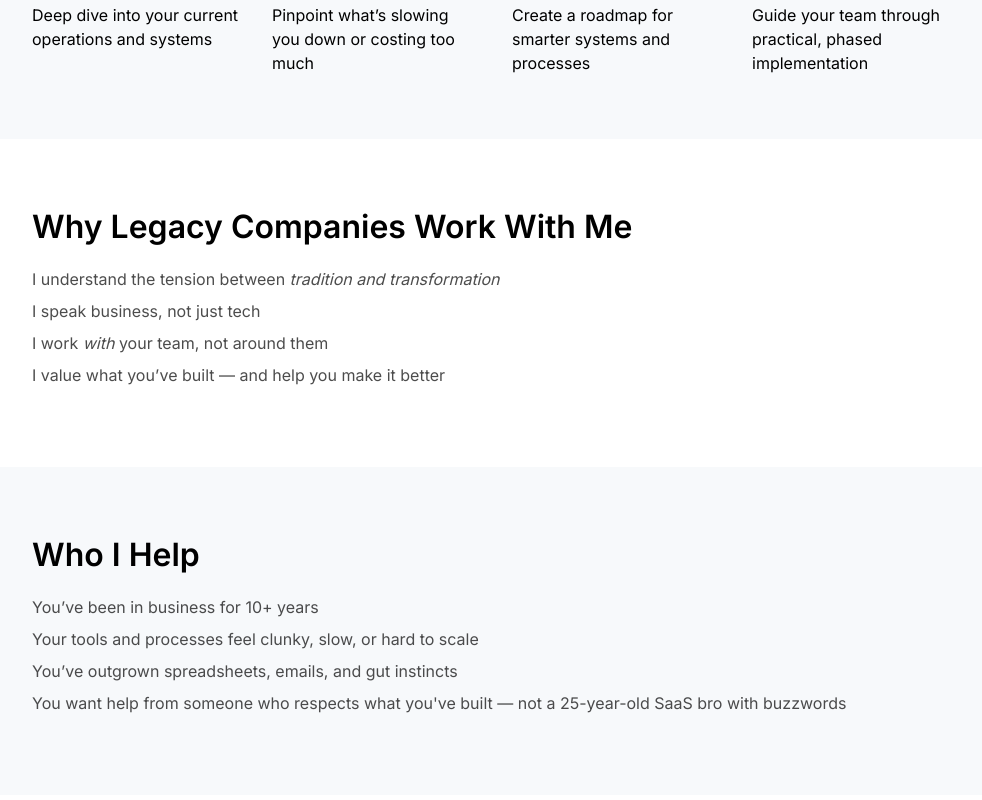
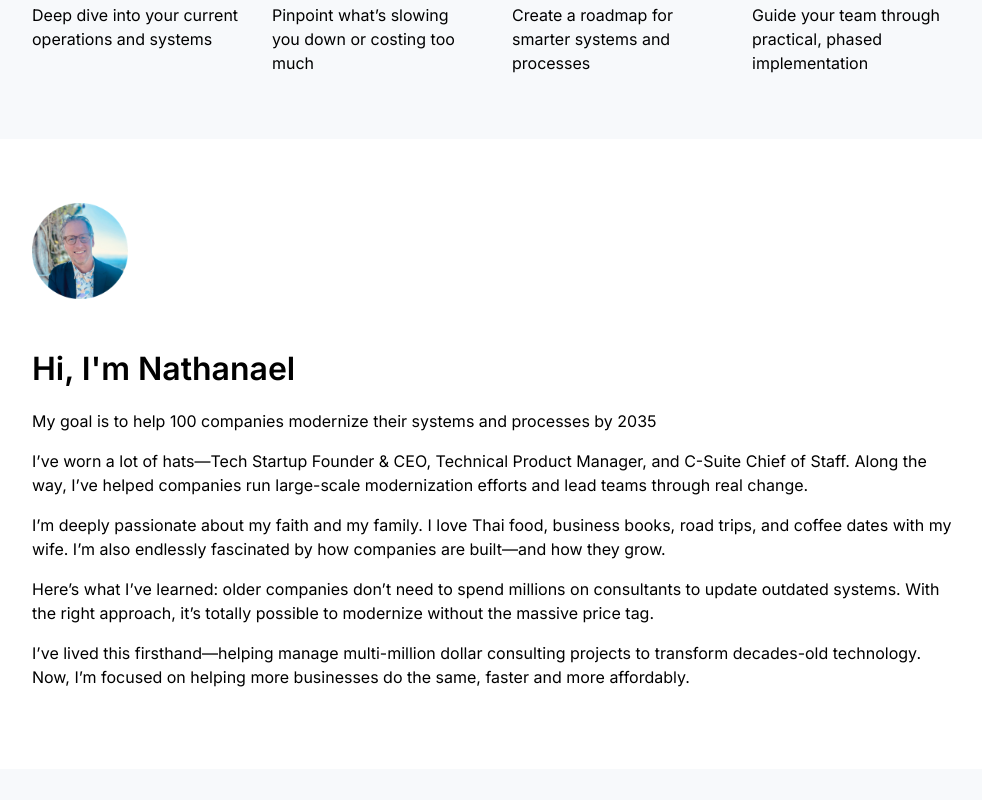
Before and after one commit to nathanaelnienaber/n2n.work, a React (Vite) app: page / in a window 1280 px wide. Shown: the part 2220-3020 px from the top of the page, without its empty margins (144-1126 px from the left). Built offline with nearby package versions, Linux system fonts and the light colour scheme.

Commit message:
added me section

```diff
--- a/src/App.jsx
+++ b/src/App.jsx
@@ -4,6 +4,7 @@ import About from './components/About';
 import Services from './components/Services';
 import FocusAreas from './components/FocusAreas';
 import Process from './components/Process';
+import Me from './components/Me';
 import Why from './components/Why';
 import Who from './components/Who';
 import Pricing from './components/Pricing';
@@ -21,6 +22,7 @@ export default function App() {
         <Services />
         <FocusAreas />
         <Process />
+        <Me />
         <Why />
         <Who />
         <Pricing />
--- /dev/null
+++ b/src/components/Me.jsx
@@ -0,0 +1,33 @@
+export default function Me() {
+  return (
+    <section id="me">
+      <div className="container">
+        <img
+          src="/profile.png"
+          alt="Nathanael Nienaber"
+          style={{
+            width: '6rem',
+            height: '6rem',
+            marginBottom: '40px'
+          }}
+        />
+        <h2>Hi, I'm Nathanael</h2>
+        <p>
+          My goal is to help 100 companies modernize their systems and processes by 2035
+        </p>
+        <p>
+          I’ve worn a lot of hats—Tech Startup Founder & CEO, Technical Product Manager, and C-Suite Chief of Staff. Along the way, I’ve helped companies run large-scale modernization efforts and lead teams through real change.
+        </p>
+        <p>
+          I’m deeply passionate about my faith and my family. I love Thai food, business books, road trips, and coffee dates with my wife. I’m also endlessly fascinated by how companies are built—and how they grow.
+        </p>
+        <p>
+          Here’s what I’ve learned: older companies don’t need to spend millions on consultants to update outdated systems. With the right approach, it’s totally possible to modernize without the massive price tag.
+        </p>
+        <p>
+          I’ve lived this firsthand—helping manage multi-million dollar consulting projects to transform decades-old technology. Now, I’m focused on helping more businesses do the same, faster and more affordably.
+        </p>
+      </div>
+    </section>
+  );
+}
```
